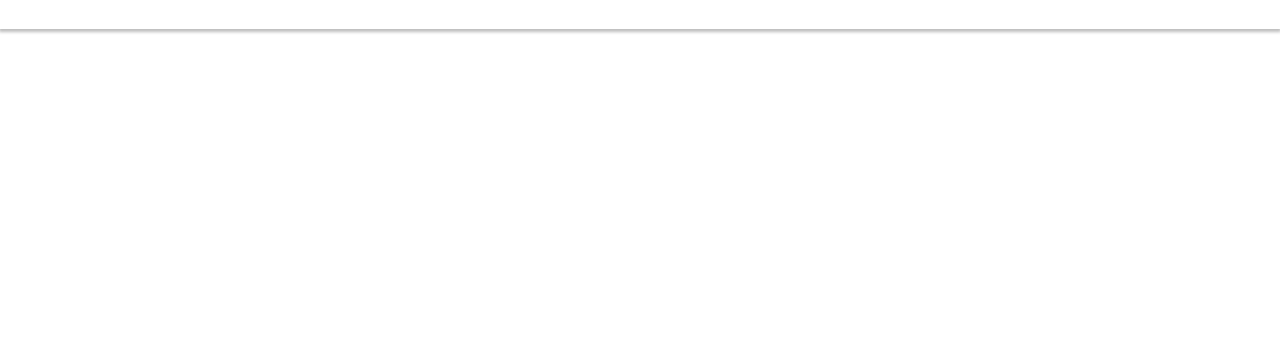
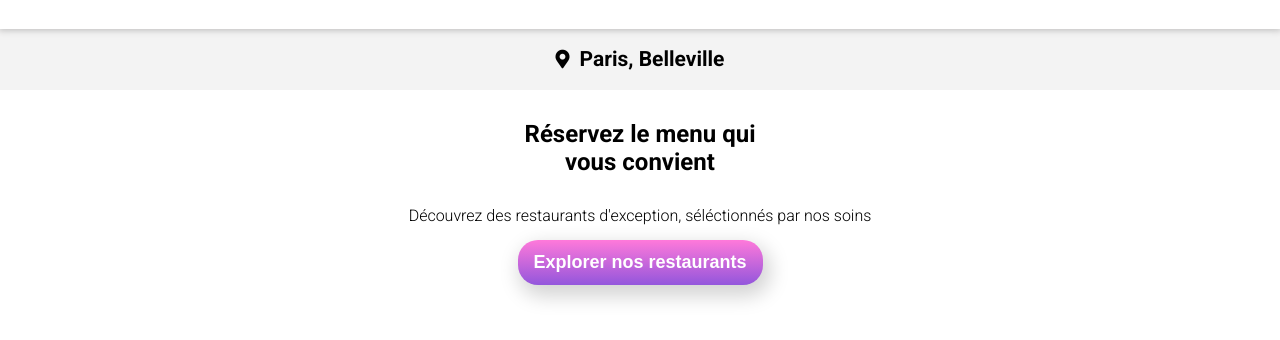
Before and after one commit to Julien7442/ohmyfood, a website: page html/index.html in a window 1280 px wide. Shown: the part 72-412 px from the top of the page. Drawn offline with Linux system fonts and the light colour scheme; a web font is replaced by a local one.

Commit message:
npm init & add sass

```diff
--- a/css/styles.css
+++ b/css/styles.css
@@ -2,18 +2,70 @@
 @import url('https://fonts.googleapis.com/css2?family=Roboto:wght@300;400;500;700;900&display=swap');
 
 * body {
-font-family: 'Roboto', "sans-serif";
-font-family: 'Shrikhand', cursive;
+font-family: 'Roboto', sans-serif;
 box-sizing: border-box;
 margin: 0px;
 }
 
+:root {
+    --purple: #9356DC;
+    --pink: #FF79DA;
+    --cyan: #99E2D0;
+}
 
 /* HEADER */
 
 header {
     font-family: "Shrikhand", cursive;
     text-align: center;
-    box-shadow: 0px 2px 3px 1px rgb(190, 190, 190);
+    box-shadow: 0px 1px 6px 1px rgb(197, 196, 196);
     padding: 10px;
+    position: relative;  /* Permet de faire passer le header en 1er et affiché le box shadow */
 }
+
+/* MAIN TOP */
+
+.paris {     /* PARIS BELLEVILLE */
+    background-color: #f3f3f3;
+    display: flex;   /* flex pour alligné l'icone et le texte */
+    text-align: center;
+    align-items: center;
+    justify-content: center;
+    gap: 10px;  /* gap entre icone et texte */
+    padding: 1px;
+    font-size: 14px;
+}
+
+/* EXPLORE */
+
+.explore {
+    text-align: center;
+}
+
+.explore h2 {
+    margin-top: 30px;
+}
+
+.explore p {
+    font-weight: 300;
+    margin-top: 30px;
+    margin-bottom: 15px;
+}
+
+.explore button {   /* Bouton gradient, texte, dimensions */
+    height: 45px;
+    border-radius: 20px;
+    width: 245px;
+    background-image: linear-gradient(0deg, var(--purple), var(--pink));
+    color: white;
+    font-size: 18px;
+    font-weight: bold;
+    border: 0;
+    box-shadow: 4px 8px 20px 3px lightgrey;
+    cursor: pointer;
+}
+
+.explore button:hover {  /* Effets sur le bouton */
+    transform: scale(1.04);
+    transition:all 500ms ease;
+}
--- a/html/index.html
+++ b/html/index.html
@@ -4,12 +4,26 @@
     <meta charset="UTF-8">
     <meta http-equiv="X-UA-Compatible" content="IE=edge">
     <meta name="viewport" content="width=device-width, initial-scale=1.0">
+    <link rel="stylesheet" href="https://use.fontawesome.com/releases/v5.13.0/css/all.css"
+	integrity="sha384-Bfad6CLCknfcloXFOyFnlgtENryhrpZCe29RTifKEixXQZ38WheV+i/6YWSzkz3V"
+	crossorigin="anonymous"/>
     <title>ohmyfood</title>
     <link rel="stylesheet" href="../css/styles.css">
 </head>
 <body>
     <header>
-    <h1>ohmyfood</h1>
+        <h1>ohmyfood</h1>  <!--Grand titre-->
     </header>
+<main>
+    <div class="paris"> <!--Paris belleville et icone-->
+        <i class="fas fa-map-marker-alt fa-lg"></i>
+        <h2>Paris, Belleville</h2>
+    </div>
+    <section class="explore"> <!--Section explorer nos restaurants-->
+        <h2>Réservez le menu qui <br> vous convient</h2> <!--Breakpoint pour retour à la ligne-->
+        <p>Découvrez des restaurants d'exception, séléctionnés par nos soins</p>
+        <button>Explorer nos restaurants</button>
+    </section>
+</main>
 </body>
 </html>
```
Also changed, not shown: package.json (added, +22 -0 lines), 2 other files.
